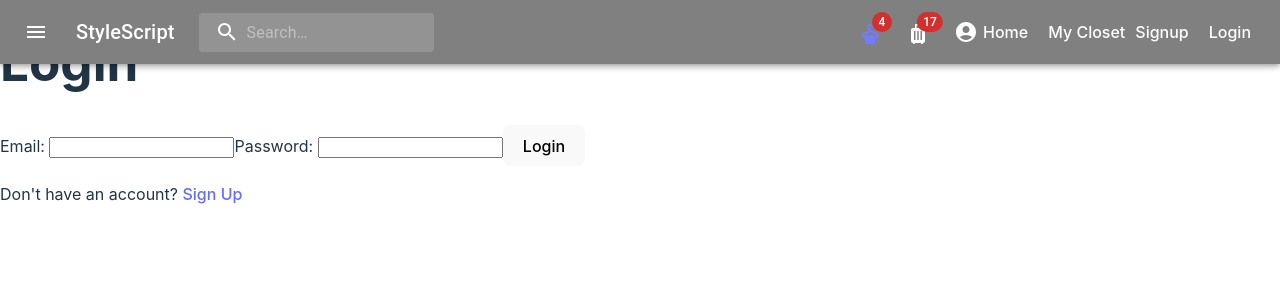
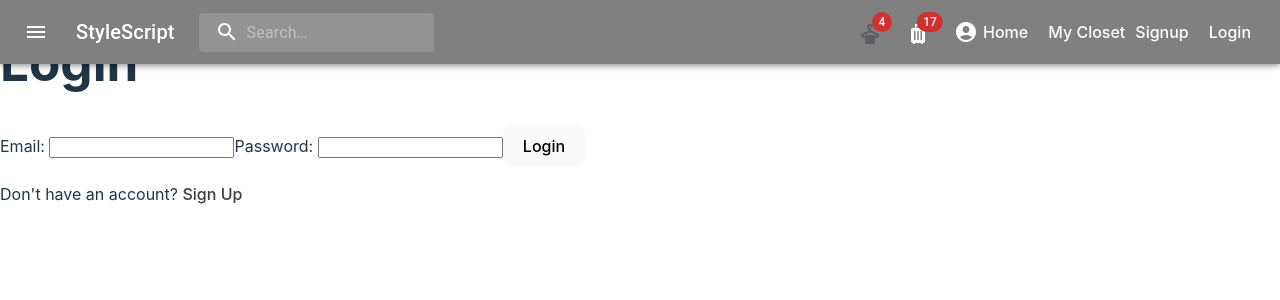
Before and after one commit to jsguillotte/StyleScript-client, a React (Vite) app: page /login in a window 1280 px wide. In both pictures the pointer is over the link 870 px from the left and 32 px from the top of the page. Shown: the top 300 px of the page. Built offline with nearby package versions, Linux system fonts and the light colour scheme.

Commit message:
paking list ol change

```diff
--- a/src/Pages/PackingList/index.jsx
+++ b/src/Pages/PackingList/index.jsx
@@ -56,13 +56,13 @@
     return (
       <div>
         <h2>Packing List</h2>
-        <ul>
+        <ol>
           {packing && packing.map((item) =>
           <li key={item._id}>
             {item.title}
             <button onClick={() => removePackingItem(item._id)}>Delete</button>
             </li>)}
-        </ul>
+        </ol>
 
       </div>
     );
--- a/src/index.css
+++ b/src/index.css
@@ -18,11 +18,11 @@
 
 a {
   font-weight: 500;
-  color: #646cff;
+  color: #3c3c3d;
   text-decoration: inherit;
 }
 a:hover {
-  color: #535bf2;
+  color: #545457;
 }
 
 body {
@@ -64,7 +64,7 @@ button:focus-visible {
     background-color: #ffffff;
   }
   a:hover {
-    color: #747bff;
+    color: #5d5d62;
   }
   button {
     background-color: #f9f9f9;
```
